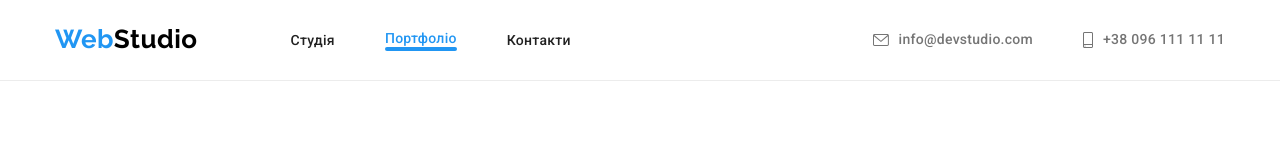
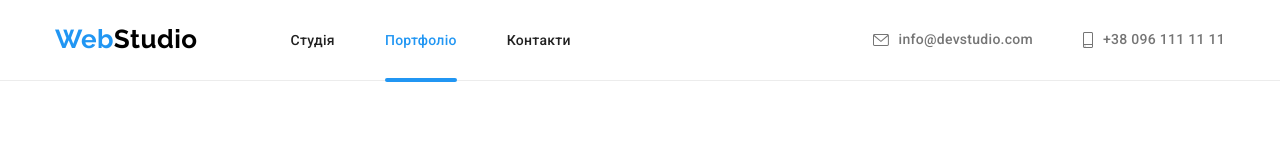
Before and after one commit to Oleg833/goit-markup-hw-05, a plain HTML site: page portfolio.html in a window 1280 px wide. Shown: the top 160 px of the page. Drawn offline with nearby package versions, Linux system fonts and the light colour scheme.

Commit message:
position relative; absolute;

```diff
--- a/css/styles.css
+++ b/css/styles.css
@@ -72,11 +72,15 @@ img {
   letter-spacing: 0.02em;
   padding: 32px 0;
 }
+.site-nav-link{
+  position: relative;
+}
 .auth-nav-link {
   display: flex;
   align-items: center;
 }
 .link-current-page::after {
+  position: absolute;
   display: block;
   content: ' ';
   width: 100%;
@@ -92,6 +96,7 @@ img {
 .auth-nav-link {
   color: var(--accent-text-color);
 }
+
 .site-nav-item+.site-nav-item,
 .auth-nav-item+.auth-nav-item {
   margin-left: 50px;
```
